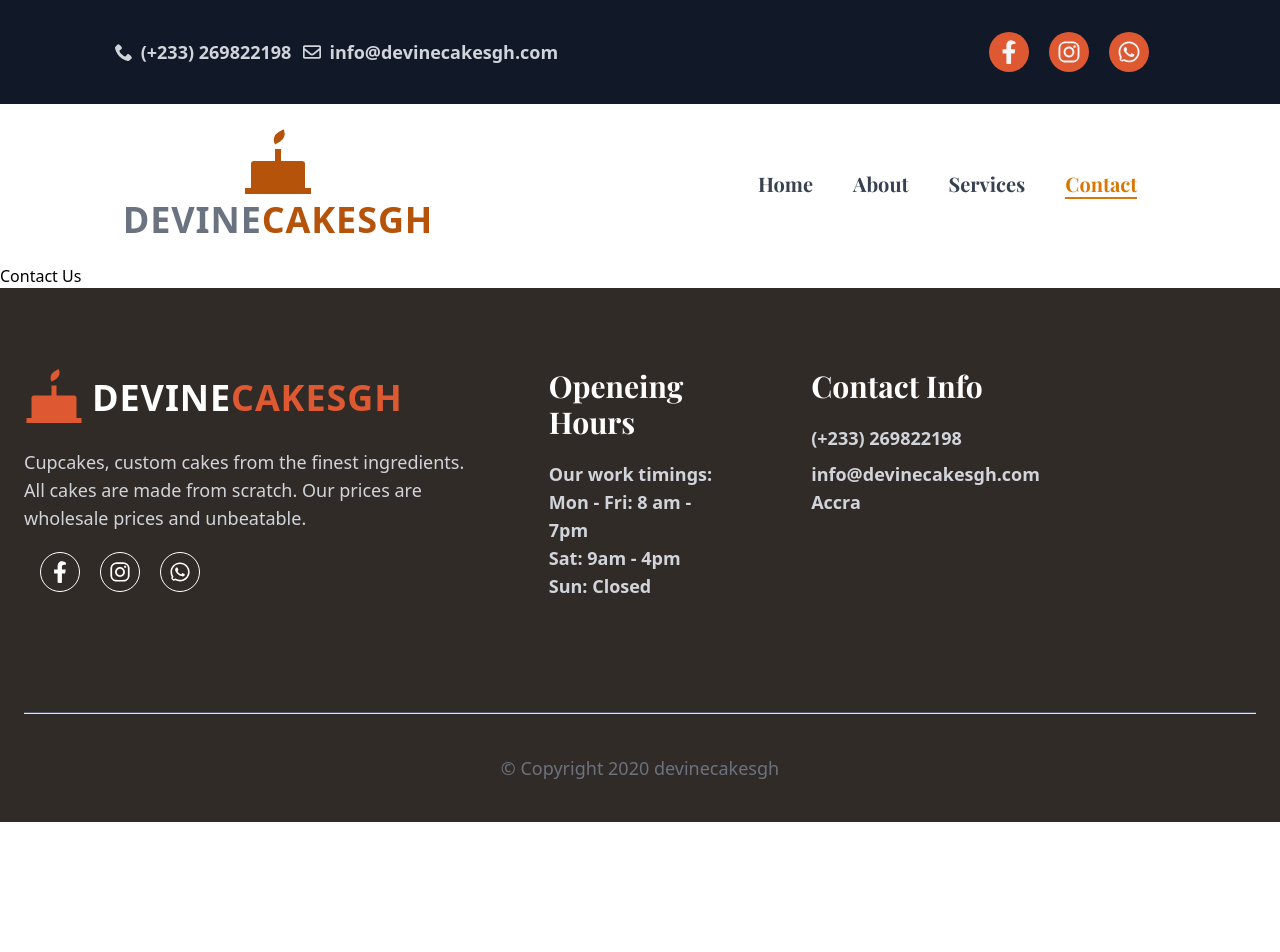
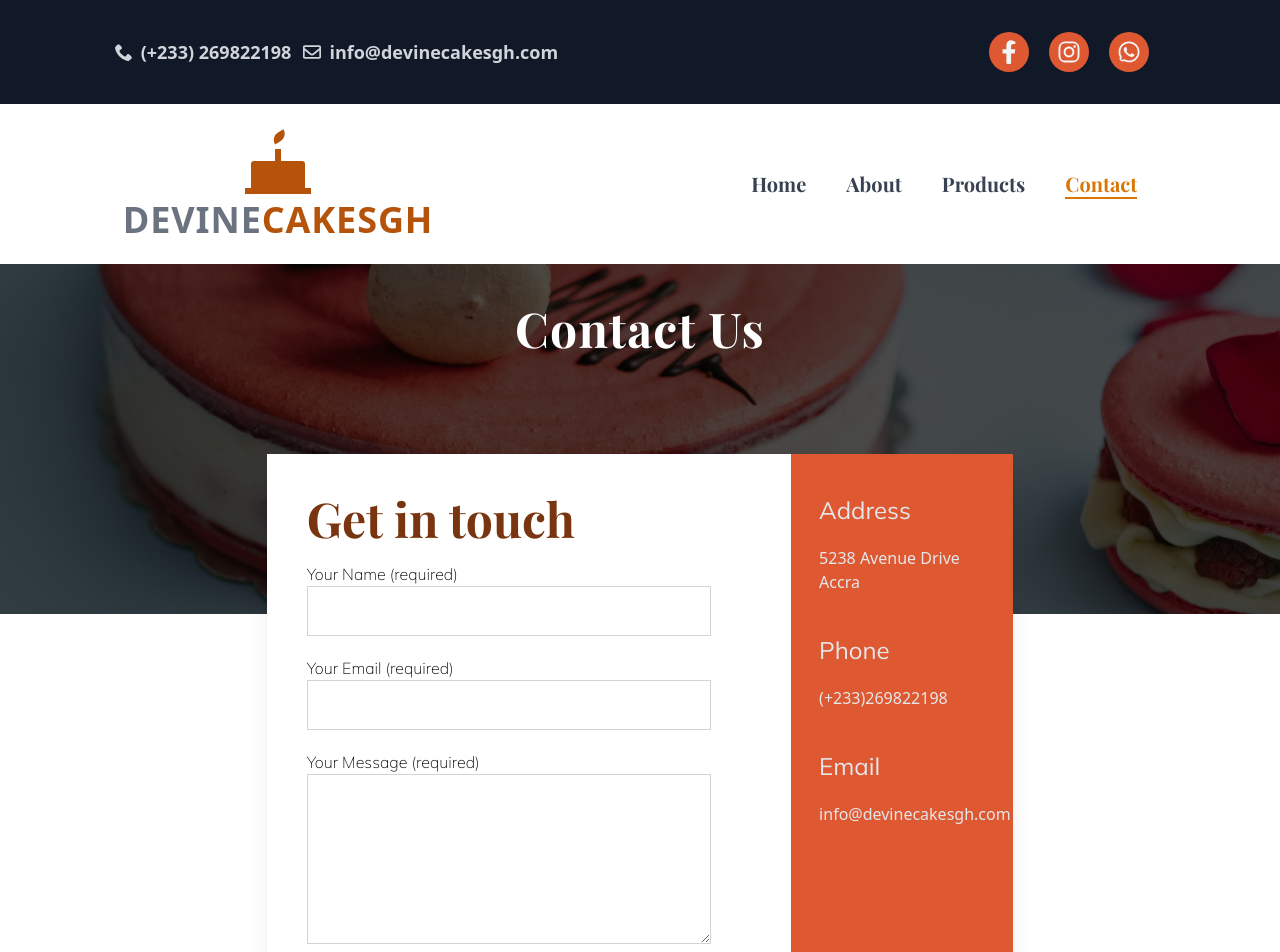
Before and after one commit to samuel-antwi/divine-cake, a Next.js app: page /contact in a window 1280 px wide. Shown: the top 952 px of the page. Before the commit the page ends 822 px from the top, so only its background shows below. Built offline with nearby package versions, Linux system fonts and the light colour scheme; no server answers.

Commit message:
added formspree

```diff
--- a/components/Navbar.jsx
+++ b/components/Navbar.jsx
@@ -11,7 +11,7 @@ const Navbar = () => {
   const { pathname } = useRouter();
   const home = pathname === '/';
   const about = pathname === '/about';
-  const services = pathname === '/services';
+  const products = pathname === '/products';
   const contact = pathname === '/contact';
 
   return (
@@ -50,14 +50,14 @@ const Navbar = () => {
                   About
                 </a>
               </Link>
-              <Link href='/services'>
+              <Link href='/products'>
                 <a
                   className={`font-bold md:text-xl hover:text-yellow-600  ${
-                    services
+                    products
                       ? 'text-yellow-600 border-b-2 border-yellow-600'
                       : 'text-gray-700'
                   }`}>
-                  Services
+                  Products
                 </a>
               </Link>
               <Link href='/contact'>
@@ -71,14 +71,14 @@ const Navbar = () => {
                 </a>
               </Link>
             </div>
-            <div className='flex items-center md:hidden'>
+            <div className='flex flex-col items-center md:hidden'>
+              <p className='-mb-3'>Menu</p>
               <Hamburger
                 toggled={isOpen}
                 toggle={setOpen}
                 duration={0.8}
                 size={25}
               />
-              <p className='ml-1'>Menu</p>
             </div>
           </div>
         </div>
--- a/components/SideNav.jsx
+++ b/components/SideNav.jsx
@@ -19,11 +19,11 @@ const SideNav = ({ setOpen, isOpen }) => {
         className='toggle__backround__opacity w-full min-h-screen z-20 '
         initial={{ opacity: 0, x: -400 }}
         animate={{ opacity: 1, x: 0 }}
-        transition={{ duration: 2 }}>
+        transition={{ duration: 1 }}>
         <motion.div
           initial={{ opacity: 0, x: -800 }}
           animate={{ opacity: 1, x: 0 }}
-          transition={{ duration: 2 }}
+          transition={{ duration: 1 }}
           className='nav__links w-10/12 bg-white  min-h-screen'>
           <div className='flex items-center p-4 justify-between'>
             <Link href='/'>
--- /dev/null
+++ b/formspree.json
@@ -0,0 +1,8 @@
+{
+  "forms": {
+    "contactForm": {
+      "name": "Contact-us Form"
+
+    }
+  }
+}
--- a/package.json
+++ b/package.json
@@ -8,6 +8,7 @@
     "start": "next start"
   },
   "dependencies": {
+    "@formspree/react": "^2.2.3",
     "aos": "^2.3.4",
     "framer-motion": "^3.1.1",
     "graphql": "^15.4.0",
@@ -17,6 +18,7 @@
     "react": "17.0.1",
     "react-countup": "^4.3.3",
     "react-dom": "17.0.1",
+    "react-hook-form": "^6.13.1",
     "react-icons": "^4.1.0",
     "react-rating": "^2.0.5",
     "react-slick": "^0.27.13",
--- a/pages/_app.js
+++ b/pages/_app.js
@@ -3,12 +3,17 @@ import { useEffect } from 'react';
 import 'styles/globals.css';
 import 'styles/tailwind.css';
 import AOS from 'aos';
+import { FormspreeProvider } from '@formspree/react';
 function MyApp({ Component, pageProps }) {
   useEffect(() => {
     AOS.init();
   }, []);
 
-  return <Component {...pageProps} />;
+  return (
+    <FormspreeProvider project={process.env.NEXT_PUBLIC_FORMSPREE_PROJECTID}>
+      <Component {...pageProps} />
+    </FormspreeProvider>
+  );
 }
 
 export default MyApp;
--- a/pages/contact.jsx
+++ b/pages/contact.jsx
@@ -1,13 +1,119 @@
 import Layout from 'components/Layout';
+import styled from 'styled-components';
+import { useForm } from '@formspree/react';
+import { useState } from 'react';
+import { useRouter } from 'next/router';
 
 const Contact = () => {
+  const [formSubmitted, setFormSubmitted] = useState(false);
+  const [state, handleSubmit] = useForm('contactForm');
+
+  const location = useRouter();
+
+  if (state.succeeded) {
+    location.push('/form-success');
+  }
+
   return (
     <Layout title='Contact Us'>
-      <div>
-        <p>Contact Us</p>
-      </div>
+      <Div>
+        <div className='wrapper '>
+          <div className='overlay'>
+            <div className='container'>
+              <p className='font-title md:text-5xl text-3xl font-bold tracking-wide text-white py-10 text-center'>
+                Contact Us
+              </p>
+            </div>
+          </div>
+        </div>
+        <div className='mb-20 -mt-40'>
+          <div className='xl:w-7/12 md:w-11/12 px-6 md:px-0 shadow-xl mx-auto bg-white '>
+            <div className='md:grid md:grid-cols-3 gap-10'>
+              <div className='col-span-2 md:p-10'>
+                <h1 className='font-title md:text-5xl text-2xl mb-5 font-bold text-yellow-900'>
+                  Get in touch
+                </h1>
+                <form
+                  action='https://formspree.io/p/1578905603080715524/f/signupForm'
+                  method='POST'
+                  onSubmit={handleSubmit}
+                  className='font-mulish'>
+                  <div className='mb-5'>
+                    <label className='font-thin'>Your Name (required)</label>
+                    <div>
+                      <input
+                        name='name'
+                        className='w-full border border-gray-300 hover:border-gray-600 p-3 focus:outline-none focus:border-blue-500'
+                        type='text'
+                      />
+                    </div>
+                  </div>
+                  <div className='mb-5'>
+                    <label className='font-thin'>Your Email (required)</label>
+                    <div>
+                      <input
+                        name='email'
+                        className='w-full border border-gray-300 hover:border-gray-600 p-3 focus:outline-none focus:border-blue-500'
+                        type='text'
+                      />
+                    </div>
+                  </div>
+                  <div className='mb-5'>
+                    <label className='font-thin'>Your Message (required)</label>
+                    <div>
+                      <textarea
+                        className='w-full border border-gray-300 hover:border-gray-600 p-3 focus:outline-none focus:border-blue-500'
+                        name='message'
+                        id=''
+                        cols='30'
+                        rows='6'></textarea>
+                    </div>
+                  </div>
+                  <button
+                    disabled={state.submitting}
+                    className='bg-gray-900 md:w-4/12 text-gray-200 py-3 px-3 mb-5 w-full focus:outline-none hover:bg-form'>
+                    Send
+                  </button>
+                </form>
+              </div>
+              <div className='col-span-1 bg-form text-gray-200 py-10 px-7'>
+                <div className='mb-10'>
+                  <h1 className='mb-5 text-2xl font-mulish'>Address</h1>
+                  <p> 5238 Avenue Drive</p>
+                  <p>Accra</p>
+                </div>
+                <div className='mb-10'>
+                  <h1 className='mb-5 text-2xl font-mulish'>Phone</h1>
+                  <p>(+233)269822198</p>
+                </div>
+                <div>
+                  <h1 className='mb-5 text-2xl font-mulish'>Email</h1>
+                  <p>info@devinecakesgh.com</p>
+                </div>
+              </div>
+            </div>
+          </div>
+        </div>
+      </Div>
     </Layout>
   );
 };
 
 export default Contact;
+
+const Div = styled.div`
+  .wrapper {
+    background: url('/img/velizar-ivanov-rXB9YjOQX8I-unsplash.jpg');
+    background-repeat: no-repeat;
+    background-position: center;
+    background-size: cover;
+    background-attachment: fixed;
+    width: 100%;
+    min-height: 350px;
+  }
+
+  .overlay {
+    min-height: 350px;
+    background: rgba(0, 0, 0, 0.7);
+  }
+`;
--- /dev/null
+++ b/pages/form-success.jsx
@@ -0,0 +1,52 @@
+import Layout from 'components/Layout';
+import React from 'react';
+import styled from 'styled-components';
+
+const FormSuccess = () => {
+  return (
+    <Layout title='Success'>
+      <Div>
+        <div className='wrapper '>
+          <div className='overlay'>
+            <div className='container'>
+              <p className='font-title md:text-5xl text-3xl font-bold tracking-wide text-white py-10 text-center'>
+                Thank you
+              </p>
+            </div>
+          </div>
+        </div>
+        <div className='-mt-40 mb-20'>
+          <div className='lg:w-7/12 px-6 bg-gray-900 text-yellow-50 h-96 mx-auto '>
+            <div className='py-10 text-center'>
+              <p className='mb-5 md:text-4xl text-2xl font-mulish'>
+                Thank you for your message.
+              </p>
+              <p className='text-xl text-gray-400'>
+                One of our staff will be in touch very soon!
+              </p>
+            </div>
+          </div>
+        </div>
+      </Div>
+    </Layout>
+  );
+};
+
+export default FormSuccess;
+
+const Div = styled.div`
+  .wrapper {
+    background: url('/img/velizar-ivanov-rXB9YjOQX8I-unsplash.jpg');
+    background-repeat: no-repeat;
+    background-position: center;
+    background-size: cover;
+    background-attachment: fixed;
+    width: 100%;
+    min-height: 350px;
+  }
+
+  .overlay {
+    min-height: 350px;
+    background: rgba(0, 0, 0, 0.7);
+  }
+`;
--- a/tailwind.config.js
+++ b/tailwind.config.js
@@ -22,6 +22,10 @@ module.exports = {
       xl: '1280px',
       '2xl': '1536px',
     },
+    backgroundColor: (theme) => ({
+      ...theme('colors'),
+      form: '#de5931',
+    }),
   },
   variants: {
     extend: {},
```
Also changed, not shown: 1 other file (tests, documents, lock files or other folders).
